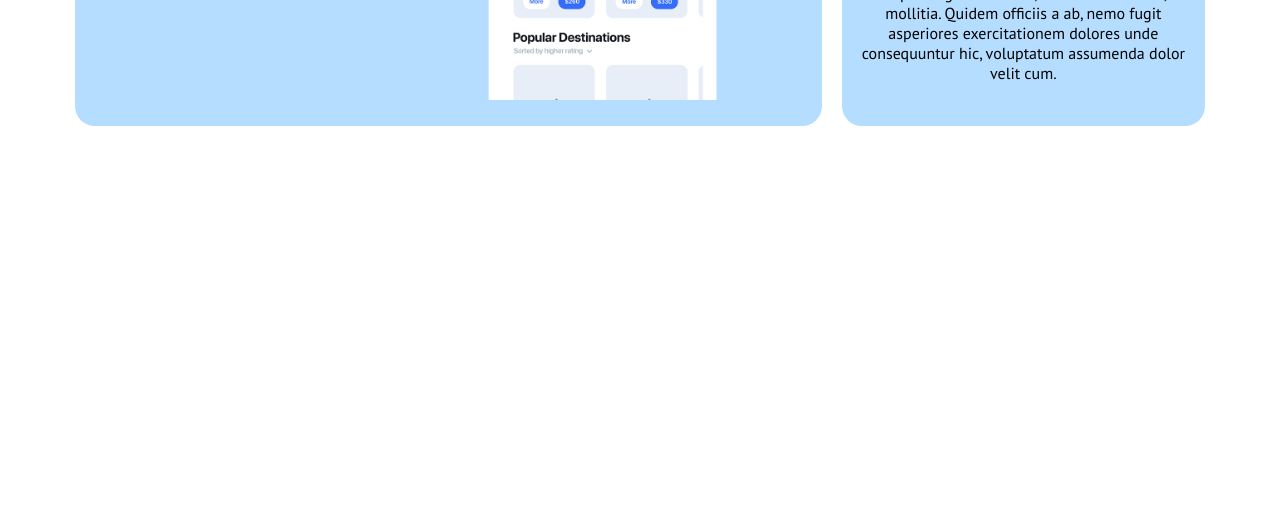
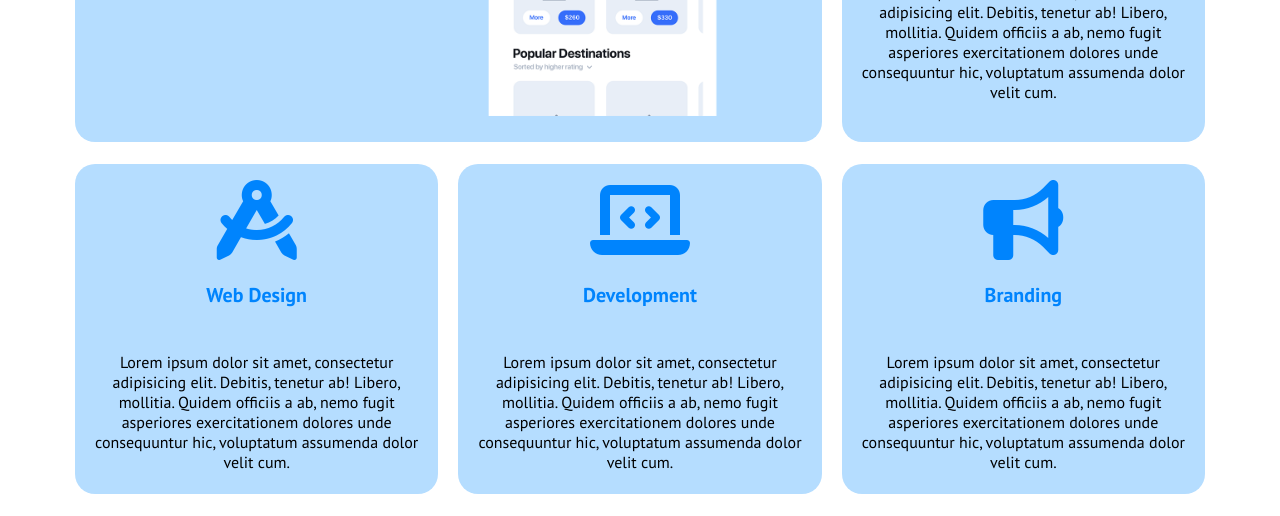
Before and after one commit to DanieleBegnis/htmlcss-responsive-layout, a plain HTML site: page index.html in a window 1280 px wide. Shown: the part 314-830 px from the top of the page. Before the commit the page ends 800 px from the top, so only its background shows below. Drawn offline with Linux system fonts and the light colour scheme.

Commit message:
feat: added all columns

```diff
--- a/index.html
+++ b/index.html
@@ -60,13 +60,25 @@
                 </div>
                 <div class="row">
                     <div class="column">
-                        <div class="card"></div>
+                        <div class="card">
+                            <i class="fa-solid fa-compass-drafting fa-5x"></i>
+                            <h4>Web Design</h4>
+                            <p>Lorem ipsum dolor sit amet, consectetur adipisicing elit. Debitis, tenetur ab! Libero, mollitia. Quidem officiis a ab, nemo fugit asperiores exercitationem dolores unde consequuntur hic, voluptatum assumenda dolor velit cum.</p>
+                        </div>
                     </div>
                     <div class="column">
-                        <div class="card"></div>
+                        <div class="card">
+                            <i class="fa-solid fa-laptop-code fa-5x"></i>
+                            <h4>Development</h4>
+                            <p>Lorem ipsum dolor sit amet, consectetur adipisicing elit. Debitis, tenetur ab! Libero, mollitia. Quidem officiis a ab, nemo fugit asperiores exercitationem dolores unde consequuntur hic, voluptatum assumenda dolor velit cum.</p>
+                        </div>
                     </div>
                     <div class="column">
-                        <div class="card"></div>
+                        <div class="card">
+                            <i class="fa-solid fa-bullhorn fa-5x"></i>
+                            <h4>Branding</h4>
+                            <p>Lorem ipsum dolor sit amet, consectetur adipisicing elit. Debitis, tenetur ab! Libero, mollitia. Quidem officiis a ab, nemo fugit asperiores exercitationem dolores unde consequuntur hic, voluptatum assumenda dolor velit cum.</p>
+                        </div>
                     </div>
                 </div>
             </div>
--- a/style.css
+++ b/style.css
@@ -104,10 +104,12 @@ header .fa-solid {
 .demo h4 {
     color: #0084fd;
     margin: 22px 10px;
+    font-size: 20px;
 }
 .demo p {
     margin: 22px 10px;
     text-align: center;
+
 }
 .demo button {
     margin: 22px 10px;
@@ -123,6 +125,7 @@ header .fa-solid {
     justify-content: center;
     align-items: center;
     flex-direction: column;
+    padding-top: 16px;
 }
 .demo .card .fa-solid {
     color: #0084fd;
```
